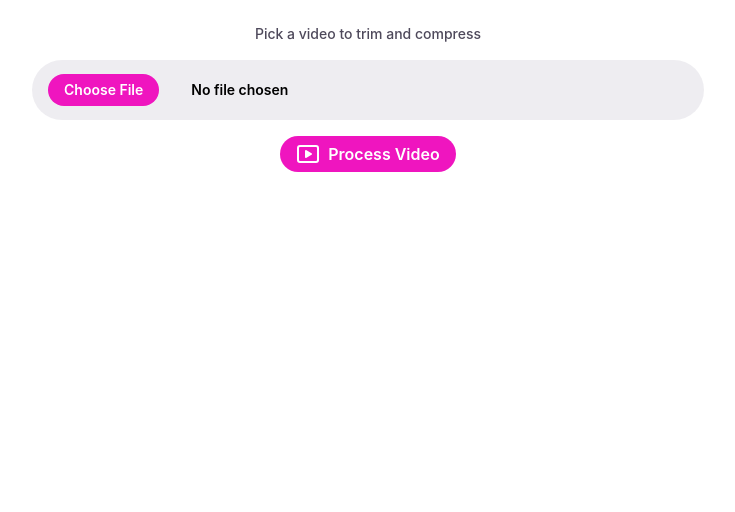
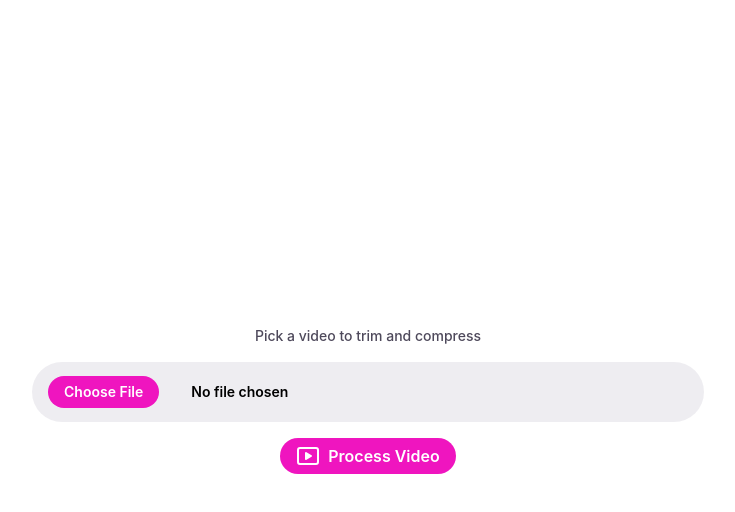
Before and after one commit to techygrrrl/trimrrr, a React (Vite) app: page / in a window 1280 px wide. Shown: the top 512 px of the page, without its empty margins (272-1007 px from the left). Built offline with nearby package versions, Linux system fonts and the light colour scheme.

Commit message:
vertically centre

```diff
--- a/src/App.tsx
+++ b/src/App.tsx
@@ -2,7 +2,11 @@ import VideoEditor from './components/VideoEditor'
 
 function App() {
   return (
-    <VideoEditor />
+    <div className="flex flex-col h-dvh justify-center items-center">
+      <div className="w-full px-4">
+        <VideoEditor />
+      </div>
+    </div>
   )
 }
 
```
